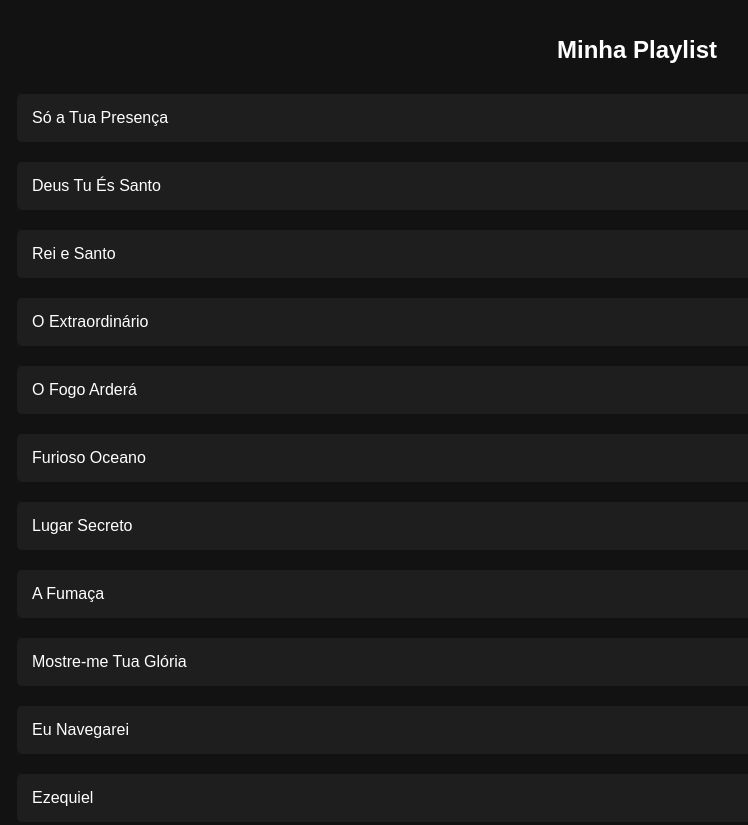
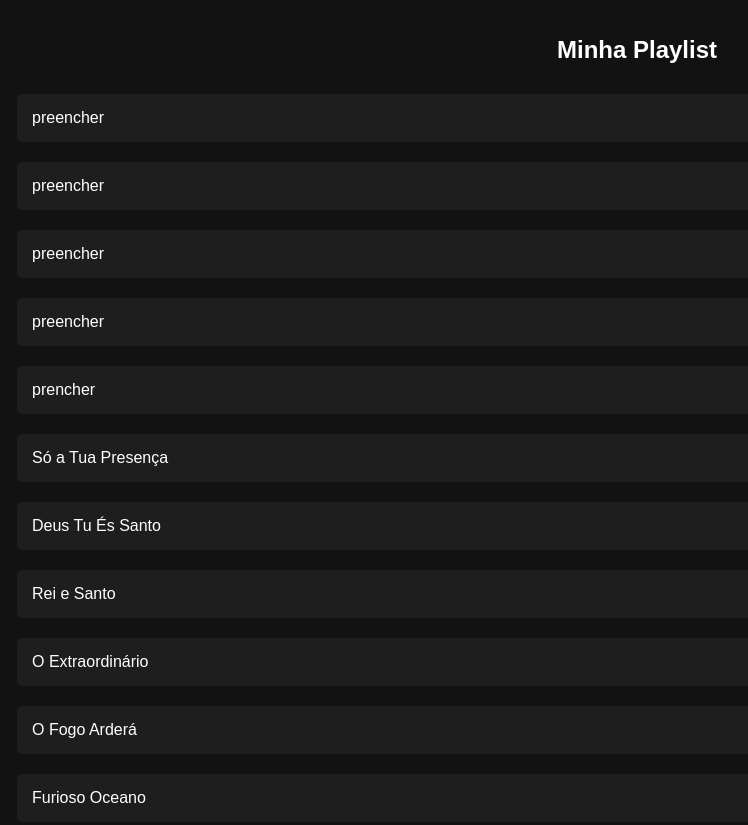
Before and after one commit to GFSSdev/musica_jovens, a plain HTML site: page index.html in a window 1280 px wide. Shown: the top 825 px of the page, without its empty margins (3-751 px from the left). Drawn offline with Linux system fonts and the light colour scheme.

Commit message:
Update index.html

```diff
--- a/index.html
+++ b/index.html
@@ -9,6 +9,11 @@
 <body>
     <div class="playlist">
         <h1>Minha Playlist</h1> <!-- Título adicionado -->
+        <div class="music" onclick="selectMusic(this)">preencher</div>
+        <div class="music" onclick="selectMusic(this)">preencher</div>
+        <div class="music" onclick="selectMusic(this)">preencher</div>
+        <div class="music" onclick="selectMusic(this)">preencher</div>
+        <div class="music" onclick="selectMusic(this)">prencher</div>
         <div class="music" onclick="selectMusic(this)">Só a Tua Presença</div>
         <div class="music" onclick="selectMusic(this)">Deus Tu És Santo</div>
         <div class="music" onclick="selectMusic(this)">Rei e Santo</div>
```
